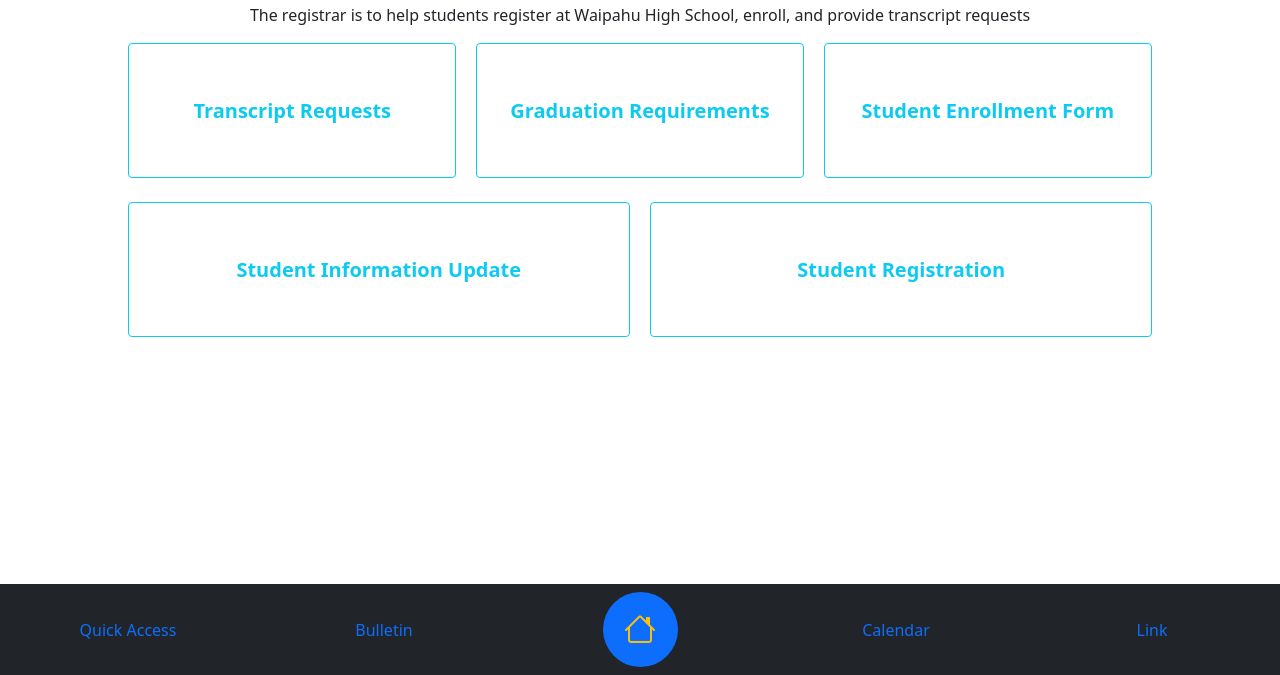
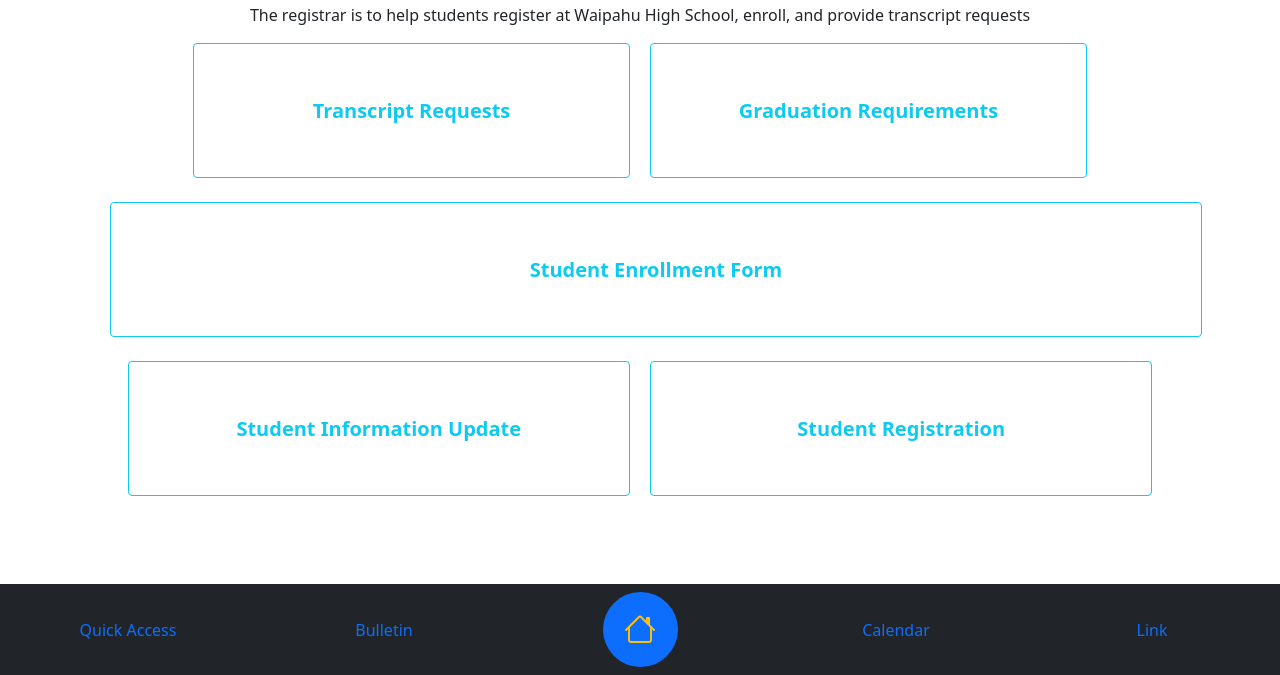
Before and after one commit to JustineJClaro/Waipahu-High-School, a plain HTML site: page Student/registrar.html in a window 1280 px wide. Shown: the part 125-800 px from the top of the page. Drawn offline with nearby package versions, Linux system fonts and the light colour scheme.

Commit message:
Adjusted styling for buttons

```diff
--- a/Student/registrar.html
+++ b/Student/registrar.html
@@ -61,9 +61,12 @@
         <p>The registrar is to help students register at Waipahu High School, enroll, and provide transcript requests</p>
         <div class="container">
             <div class="col-md-12 text-center">
-              <a href=".html"><button style="width: 30%; height: 135px;" class="btn col rounded-lg btn-outline-info" type="button"><b style="font-size: 20px;">Transcript Requests</b></button></a>
-              <a href="/Student/ExternalFiles/gradRequirements.pdf" class="button"><button type="button" class="btn btn-outline-info col rounded-lg ms-3" style="width: 30%; height: 135px;"><b style="font-size: 20px;">Graduation Requirements</b></button></a>
-              <a href="/Student/ExternalFiles/studentEnroll.pdf" class="button"><button type="button" class="btn btn-outline-info col rounded-lg ms-3" style="width: 30%; height: 135px;"><b style="font-size: 20px;">Student Enrollment Form</b></button></a>
+              <a href=".html"><button style="width: 40%; height: 135px;" class="btn col rounded-lg btn-outline-info" type="button"><b style="font-size: 20px;">Transcript Requests</b></button></a>
+              <a href="/Student/ExternalFiles/gradRequirements.pdf" class="button"><button type="button" class="btn btn-outline-info col rounded-lg ms-3" style="width: 40%; height: 135px;"><b style="font-size: 20px;">Graduation Requirements</b></button></a>
+            </div>
+            <br>
+            <div class="col-md-12 text-center">
+                <a href="/Student/ExternalFiles/studentEnroll.pdf" class="button"><button type="button" class="btn btn-outline-info col rounded-lg ms-3" style="width: 100%; height: 135px;"><b style="font-size: 20px;">Student Enrollment Form</b></button></a>
             </div>
                   <br>
             <div class="col-md-12 text-center">
```
